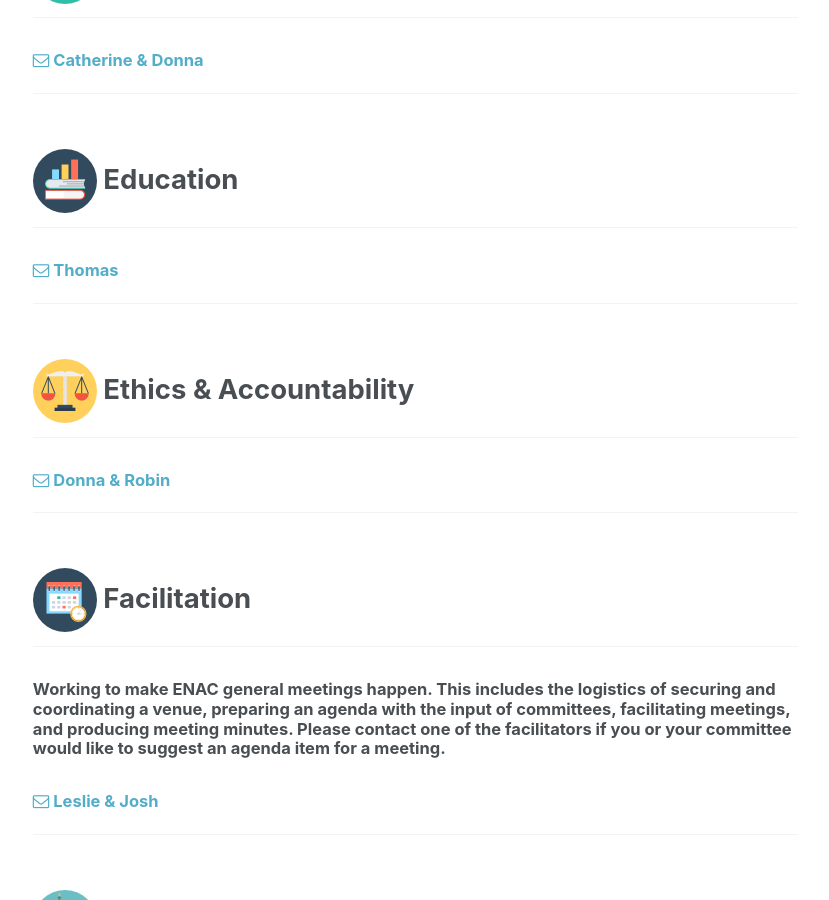
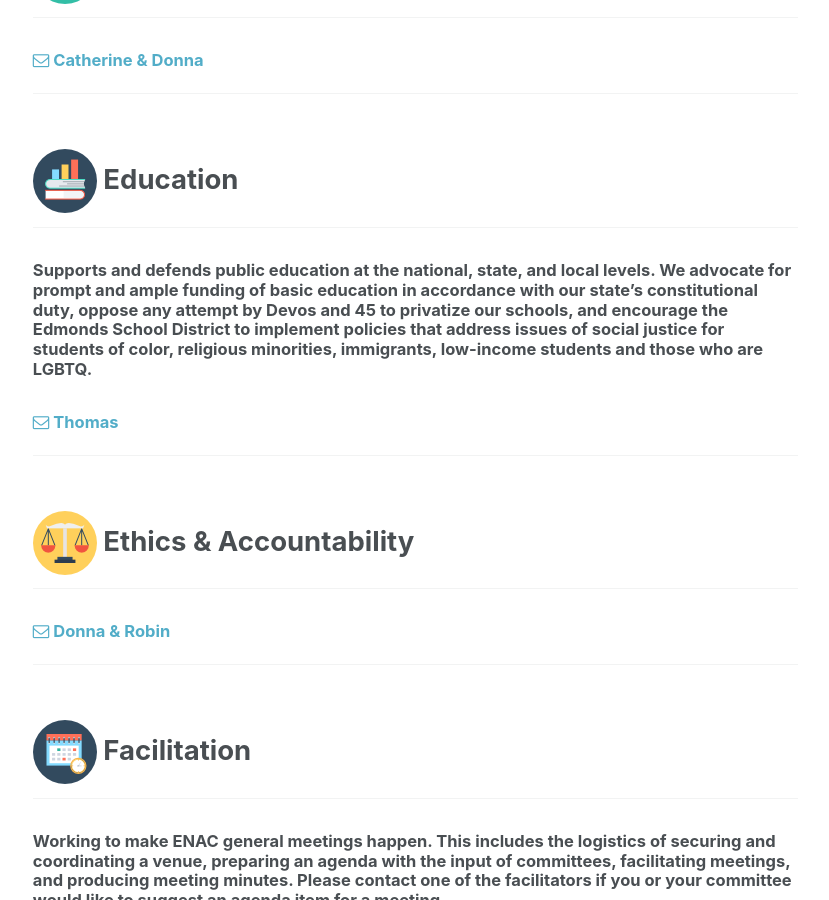
Before and after one commit to sounderminds/enac_dev, a Jekyll site: the page built from _pages/committees.md, in a window 1280 px wide and 900 px high, scrolled down 1269 px. Shown: the whole window, without its empty margins (251-1080 px from the left). Built offline with Jekyll 4.4.1, drawn with Linux system fonts in a browser that asks for light colours.

Commit message:
updated committee info

```diff
--- a/_pages/committees.md
+++ b/_pages/committees.md
@@ -22,6 +22,7 @@ footer_attribution: "<a href='/icon_attribution/'>icon attribution info</a>"
 <h6><a href="mailto:direcoaction.edmondsnac@gmail.com?subject=Direct Action Committee"><i class="fa fa-envelope-o" aria-hidden="true"></i> Catherine & Donna</a></h6>
 *****
 <h2><img src="/assets/images/017-books.png"> Education</h2>
+<p><h4>Supports and defends public education at the national, state, and local levels. We advocate for prompt and ample funding of basic education in accordance with our state’s constitutional duty, oppose any attempt by Devos and 45 to privatize our schools, and encourage the Edmonds School District to implement policies that address issues of social justice for students of color, religious minorities, immigrants, low-income students and those who are LGBTQ.</h4></p>
 <h6><a href="mailto:education.edmondsnac@gmail.com?subject=Education Committee"><i class="fa fa-envelope-o" aria-hidden="true"></i> Thomas</a></h6>
 *****
 <h2><img src="/assets/images/014-balance.png"> Ethics & Accountability</h2>
```
